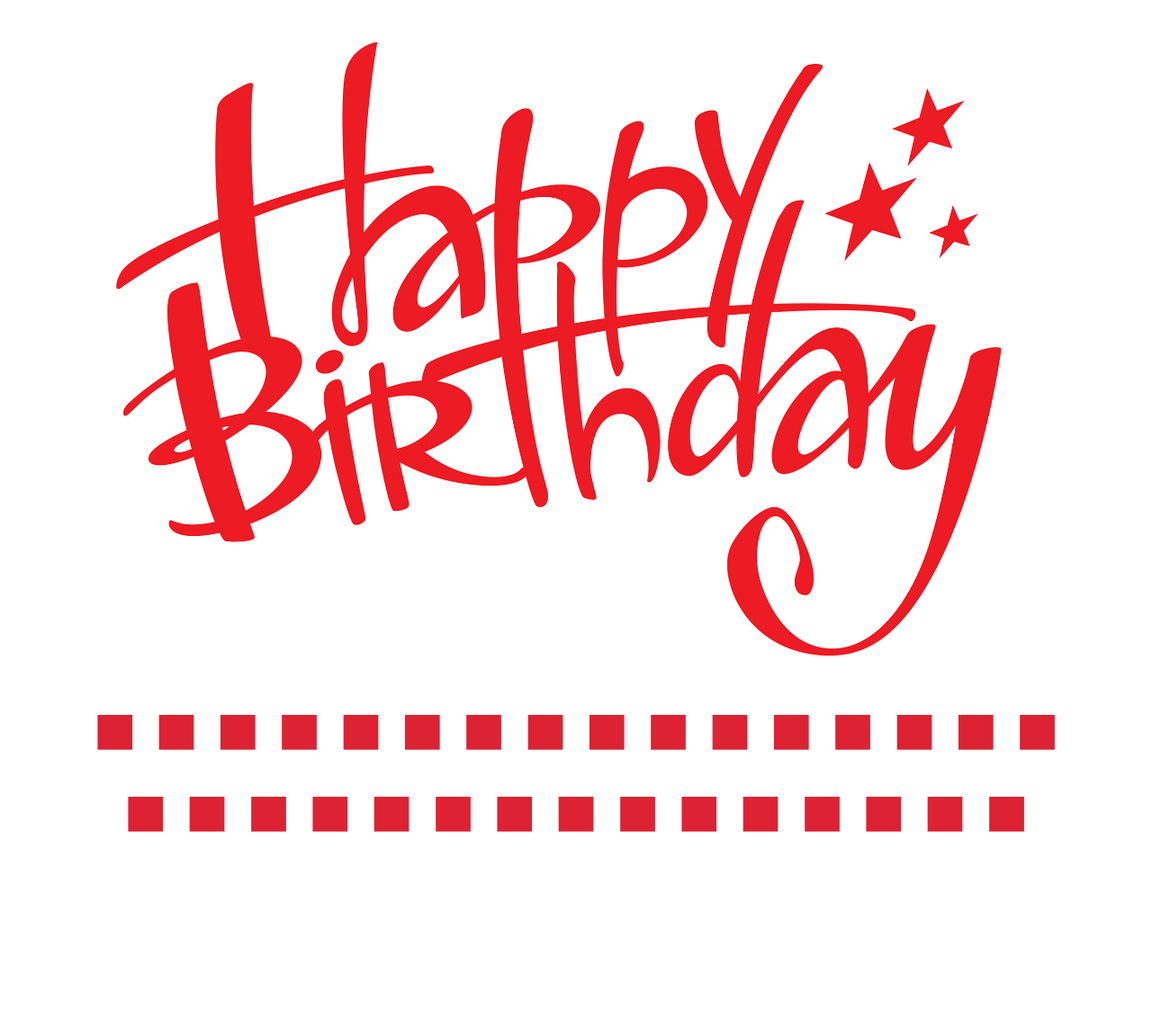
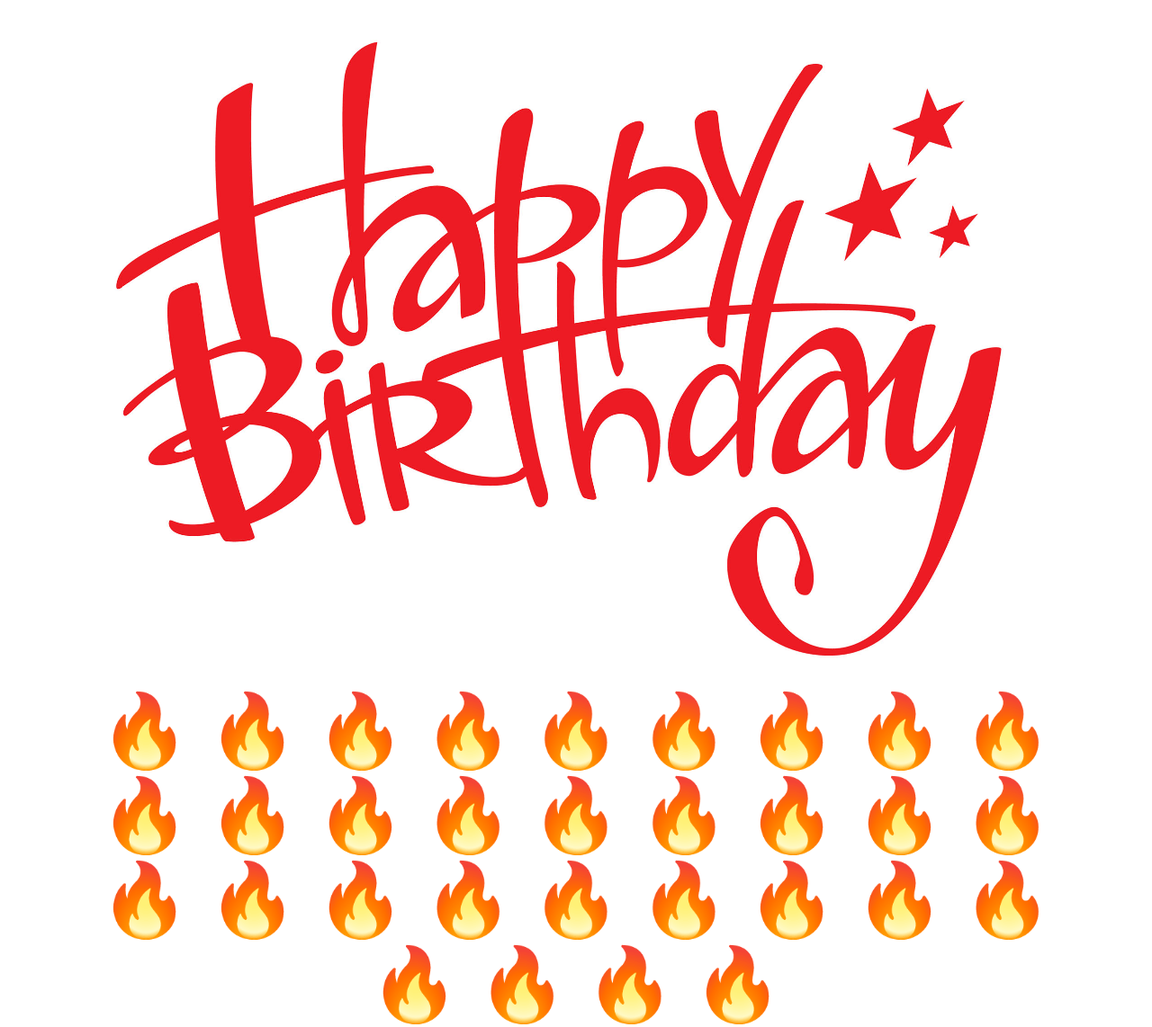
Before and after one commit to 161110/161110.github.io, a plain HTML site: page index.html in a window 1280 px wide. Shown: the whole page at 90% size. Before the commit the page ends 956 px from the top, so only its background shows below. Drawn offline with Linux system fonts and the light colour scheme.

Commit message:
Update index.html

```diff
--- a/index.html
+++ b/index.html
@@ -8,37 +8,37 @@
 <body>
 <img src="happy_birthday.jpg" alt="Happy Birthday" style="width:90%; max-width:2250; margin: 0 auto; display:block">
 <div style="width:90%; max-width:2250; margin: 0 auto; display:block; text-align: center; font-size: 80px; color:#d23;">
-<a href="javascript:alert('Alles Gute zum Geburtstag!');" onclick="changeColor(this);" style="text-decoration: none; color:#d23;">■</a>
-<a href="javascript:void(null)" onclick="changeColor(this);" style="text-decoration: none; color:#d23;">■</a>
-<a href="javascript:void(null)" onclick="changeColor(this);" style="text-decoration: none; color: #d23;">■</a>
-<a href="javascript:void(null)" onclick="changeColor(this);" style="text-decoration: none; color:#d23;">■</a>
-<a href="javascript:void(null)" onclick="changeColor(this);" style="text-decoration: none; color:#d23;">■</a>
-<a href="javascript:void(null)" onclick="changeColor(this);" style="text-decoration: none; color:#d23;">■</a>
-<a href="javascript:void(null)" onclick="changeColor(this);" style="text-decoration: none; color:#d23;">■</a>
-<a href="javascript:void(null)" onclick="changeColor(this);" style="text-decoration: none; color:#d23;">■</a>
-<a href="javascript:void(null)" onclick="changeColor(this);" style="text-decoration: none; color:#d23;">■</a>
-<a href="javascript:void(null)" onclick="changeColor(this);" style="text-decoration: none; color:#d23;">■</a>
-<a href="javascript:alert('Sehr gut, hoffentlich geht Dir die Puste nicht aus!');" onclick="changeColor(this);" style="text-decoration: none; color:#d23;">■</a>
-<a href="javascript:void(null)" onclick="changeColor(this);" style="text-decoration: none; color:#d23;">■</a>
-<a href="javascript:void(null)" onclick="changeColor(this);" style="text-decoration: none; color:#d23;">■</a>
-<a href="javascript:void(null)" onclick="changeColor(this);" style="text-decoration: none; color:#d23;">■</a>
-<a href="javascript:void(null)" onclick="changeColor(this);" style="text-decoration: none; color:#d23;">■</a>
-<a href="javascript:void(null)" onclick="changeColor(this);" style="text-decoration: none; color:#d23;">■</a>
-<a href="javascript:void(null)" onclick="changeColor(this);" style="text-decoration: none; color:#d23;">■</a>
-<a href="javascript:void(null)" onclick="changeColor(this);" style="text-decoration: none; color:#d23;">■</a>
-<a href="javascript:void(null)" onclick="changeColor(this);" style="text-decoration: none; color:#d23;">■</a>
-<a href="javascript:void(null)" onclick="changeColor(this);" style="text-decoration: none; color:#d23;">■</a>
-<a href="javascript:void(null)" onclick="changeColor(this);" style="text-decoration: none; color:#d23;">■</a>
-<a href="javascript:alert('Du schaffst es!');" onclick="changeColor(this);" style="text-decoration: none; color:#d23;">■</a>
-<a href="javascript:void(null)" onclick="changeColor(this);" style="text-decoration: none; color:#d23;">■</a>
-<a href="javascript:void(null)" onclick="changeColor(this);" style="text-decoration: none; color:#d23;">■</a>
-<a href="javascript:void(null)" onclick="changeColor(this);" style="text-decoration: none; color:#d23;">■</a>
-<a href="javascript:void(null)" onclick="changeColor(this);" style="text-decoration: none; color:#d23;">■</a>
-<a href="javascript:void(null)" onclick="changeColor(this);" style="text-decoration: none; color:#d23;">■</a>
-<a href="ohne-grenzen.jpg" onclick="changeColor(this);" style="text-decoration: none; color:#d23;" target="_blank">■</a>
-<a href="javascript:void(null)" onclick="changeColor(this);" style="text-decoration: none; color:#d23;">■</a>
-<a href="javascript:void(null)" onclick="changeColor(this);" style="text-decoration: none; color:#d23;">■</a>
-<a href="javascript:void(null)" onclick="changeColor(this);" style="text-decoration: none; color:#d23;">■</a>
+<a href="javascript:alert('Alles Gute zum Geburtstag!');" onclick="changeColor(this);" style="text-decoration: none; color:#d23;">🔥</a>
+<a href="javascript:void(null)" onclick="changeColor(this);" style="text-decoration: none; color:#d23;">🔥</a>
+<a href="javascript:void(null)" onclick="changeColor(this);" style="text-decoration: none; color: #d23;">🔥</a>
+<a href="javascript:void(null)" onclick="changeColor(this);" style="text-decoration: none; color:#d23;">🔥</a>
+<a href="javascript:void(null)" onclick="changeColor(this);" style="text-decoration: none; color:#d23;">🔥</a>
+<a href="javascript:void(null)" onclick="changeColor(this);" style="text-decoration: none; color:#d23;">🔥</a>
+<a href="javascript:void(null)" onclick="changeColor(this);" style="text-decoration: none; color:#d23;">🔥</a>
+<a href="javascript:void(null)" onclick="changeColor(this);" style="text-decoration: none; color:#d23;">🔥</a>
+<a href="javascript:void(null)" onclick="changeColor(this);" style="text-decoration: none; color:#d23;">🔥</a>
+<a href="javascript:void(null)" onclick="changeColor(this);" style="text-decoration: none; color:#d23;">🔥</a>
+<a href="javascript:alert('Sehr gut, hoffentlich geht Dir die Puste nicht aus!');" onclick="changeColor(this);" style="text-decoration: none; color:#d23;">🔥</a>
+<a href="javascript:void(null)" onclick="changeColor(this);" style="text-decoration: none; color:#d23;">🔥</a>
+<a href="javascript:void(null)" onclick="changeColor(this);" style="text-decoration: none; color:#d23;">🔥</a>
+<a href="javascript:void(null)" onclick="changeColor(this);" style="text-decoration: none; color:#d23;">🔥</a>
+<a href="javascript:void(null)" onclick="changeColor(this);" style="text-decoration: none; color:#d23;">🔥</a>
+<a href="javascript:void(null)" onclick="changeColor(this);" style="text-decoration: none; color:#d23;">🔥</a>
+<a href="javascript:void(null)" onclick="changeColor(this);" style="text-decoration: none; color:#d23;">🔥</a>
+<a href="javascript:void(null)" onclick="changeColor(this);" style="text-decoration: none; color:#d23;">🔥</a>
+<a href="javascript:void(null)" onclick="changeColor(this);" style="text-decoration: none; color:#d23;">🔥</a>
+<a href="javascript:void(null)" onclick="changeColor(this);" style="text-decoration: none; color:#d23;">🔥</a>
+<a href="javascript:void(null)" onclick="changeColor(this);" style="text-decoration: none; color:#d23;">🔥</a>
+<a href="javascript:alert('Du schaffst es!');" onclick="changeColor(this);" style="text-decoration: none; color:#d23;">🔥</a>
+<a href="javascript:void(null)" onclick="changeColor(this);" style="text-decoration: none; color:#d23;">🔥</a>
+<a href="javascript:void(null)" onclick="changeColor(this);" style="text-decoration: none; color:#d23;">🔥</a>
+<a href="javascript:void(null)" onclick="changeColor(this);" style="text-decoration: none; color:#d23;">🔥</a>
+<a href="javascript:void(null)" onclick="changeColor(this);" style="text-decoration: none; color:#d23;">🔥</a>
+<a href="javascript:void(null)" onclick="changeColor(this);" style="text-decoration: none; color:#d23;">🔥</a>
+<a href="ohne-grenzen.jpg" onclick="changeColor(this);" style="text-decoration: none; color:#d23;" target="_blank">🔥</a>
+<a href="javascript:void(null)" onclick="changeColor(this);" style="text-decoration: none; color:#d23;">🔥</a>
+<a href="javascript:void(null)" onclick="changeColor(this);" style="text-decoration: none; color:#d23;">🔥</a>
+<a href="javascript:void(null)" onclick="changeColor(this);" style="text-decoration: none; color:#d23;">🔥</a>
 </div>
 <script>
 function changeColor(element) {
```
